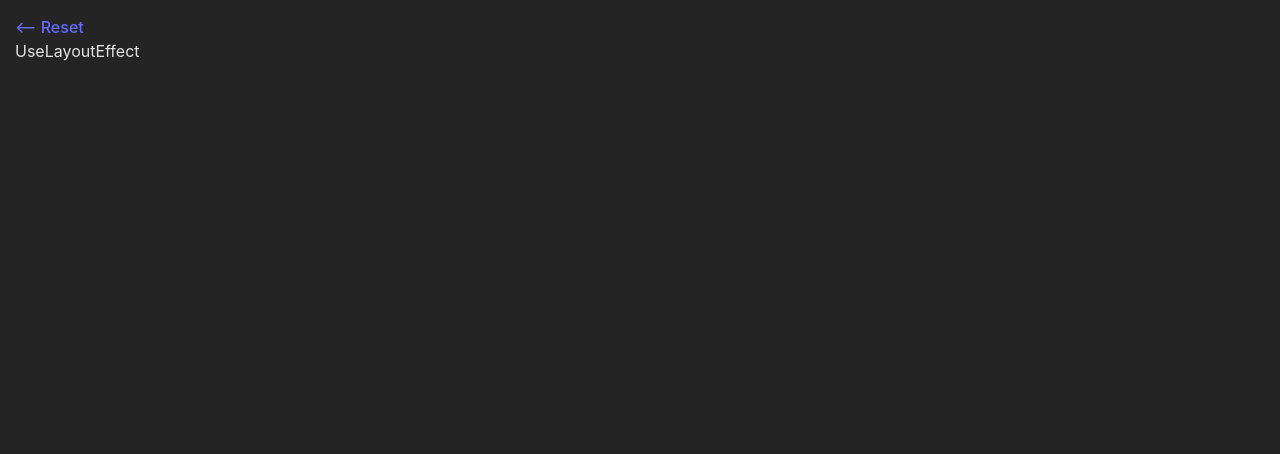
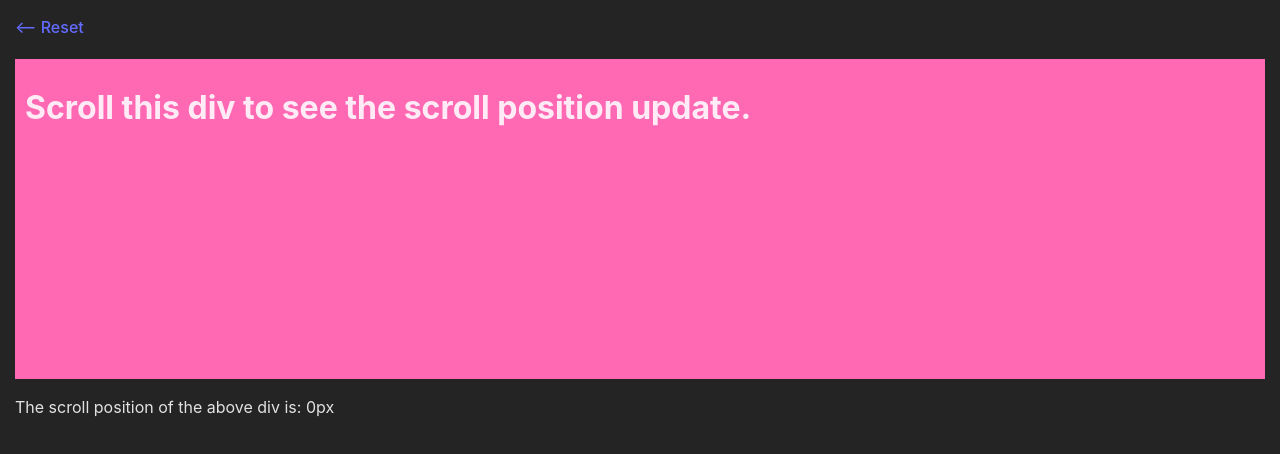
Before and after one commit to JanZaion/native-react-hooks, a React (Vite) app: page /useLayoutEffect in a window 1280 px wide. Shown: the top 454 px of the page. Built offline with nearby package versions, Linux system fonts and the light colour scheme.

Commit message:
feat: add useLayout effect

```diff
--- a/src/nativeHooks/UseLayoutEffect.tsx
+++ b/src/nativeHooks/UseLayoutEffect.tsx
@@ -1,3 +1,48 @@
+import { useLayoutEffect, useRef, useState } from "react";
+
+// Like useEffect, but before the browser paints.
 export const UseLayoutEffect = () => {
-  return <div>UseLayoutEffect</div>;
+  const divRef = useRef<HTMLDivElement>(null);
+  const [scrollPosition, setScrollPosition] = useState(0);
+
+  useLayoutEffect(() => {
+    const handleScroll = () => {
+      if (divRef.current) {
+        setScrollPosition(divRef.current.scrollTop);
+      }
+    };
+
+    const div = divRef.current;
+    if (div) {
+      div.addEventListener("scroll", handleScroll);
+    }
+
+    return () => {
+      if (div) {
+        div.removeEventListener("scroll", handleScroll);
+      }
+    };
+  }, []);
+
+  return (
+    <div>
+      <div
+        ref={divRef}
+        style={{
+          padding: "10px",
+          marginTop: "20px",
+          height: "300px",
+          overflowY: "scroll",
+          backgroundColor: "hotpink",
+        }}
+      >
+        <div style={{ height: "800px" }}>
+          <h1>Scroll this div to see the scroll position update.</h1>
+        </div>
+      </div>
+      <p>
+        The scroll position of the above div is: {scrollPosition}px
+      </p>
+    </div>
+  );
 };
```
